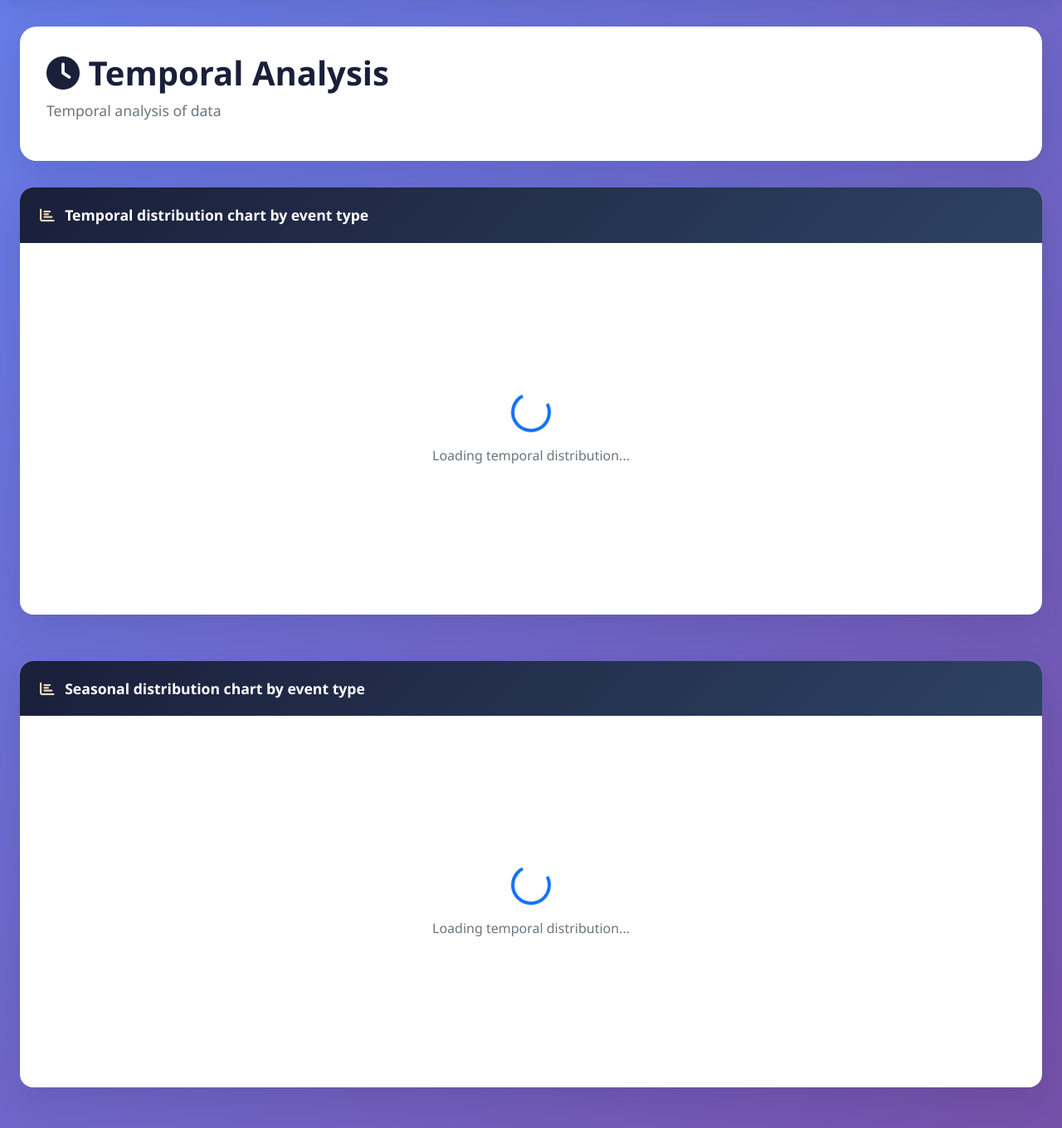
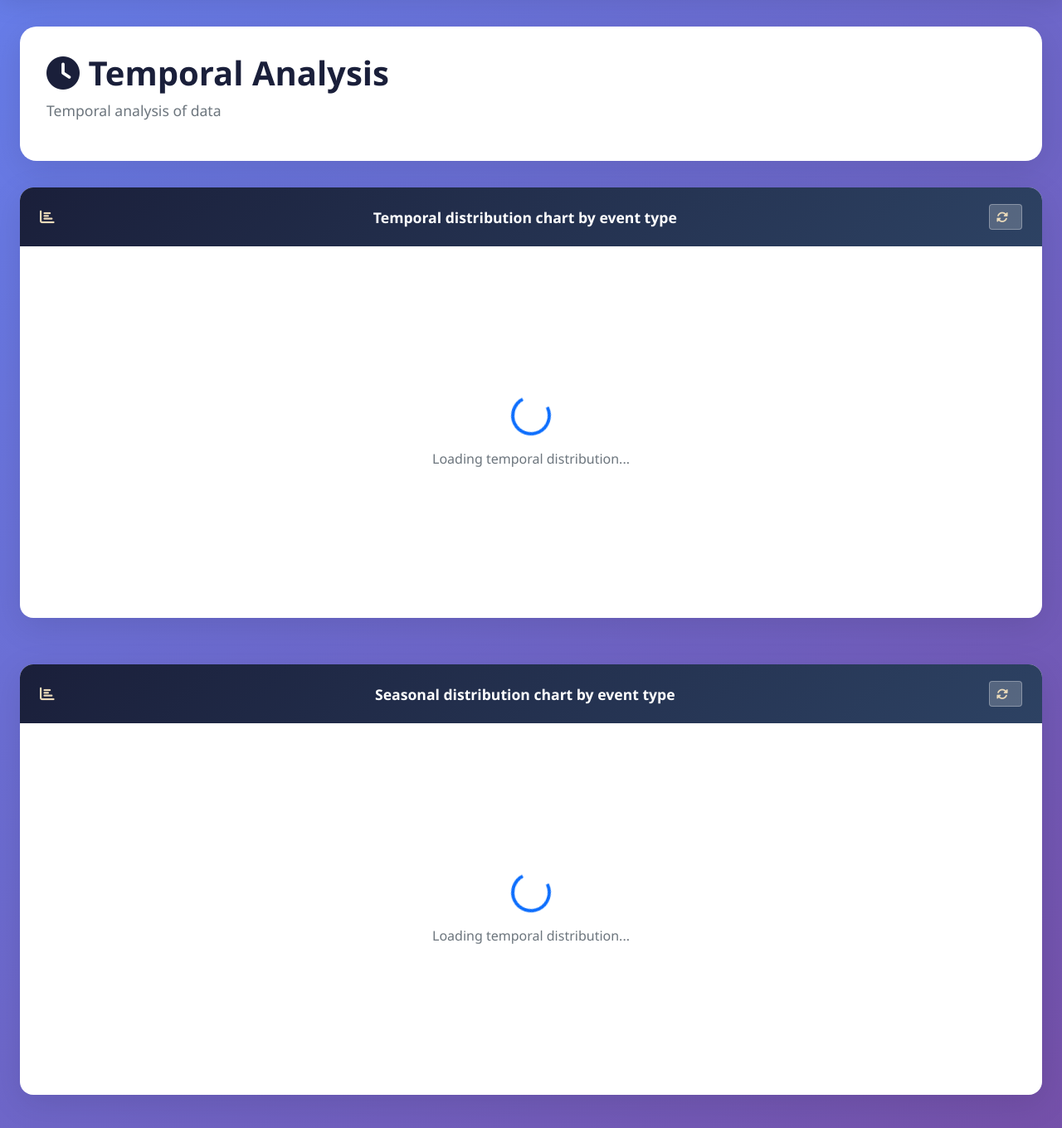
Before and after one commit to monteleone-1883922/Natural_Event_Mining, a Flask app: template templates/temporal_analysis.html in a window 1280 px wide. Shown: the part 78-1438 px from the top of the page at 83% size. Run offline with Flask 3, Linux system fonts and the light colour scheme; the template is opened without the code that fills it, so the values that code supplies are empty; parts of the project's set-up code (start-up, migrations or seed data) failed here and were passed over; some libraries are stand-ins or nearby versions.

Commit message:
added reloading

```diff
--- a/app.py
+++ b/app.py
@@ -333,7 +333,7 @@ def api_seasonality():
         .agg([
         pl.len().alias('count')
     ]).with_columns(
-        pl.col(MONTH).map_elements(lambda m: month_map[m], return_dtype=pl.Utf8)
+        pl.col(MONTH).replace_strict(month_map, return_dtype=pl.Utf8)
     )
 
 
--- a/templates/base.html
+++ b/templates/base.html
@@ -216,6 +216,32 @@
             background-clip: text;
         }
 
+        .card-header .btn-light {
+            background: rgba(255, 255, 255, 0.2);
+            border: 1px solid rgba(255, 255, 255, 0.3);
+            color: white;
+            transition: all 0.3s ease;
+        }
+
+        .card-header .btn-light:hover {
+            background: rgba(255, 255, 255, 0.3);
+            border-color: rgba(255, 255, 255, 0.5);
+        }
+
+        /* Animazione solo per l'icona */
+        .rotating {
+            animation: rotate 1s linear infinite;
+        }
+
+        @keyframes rotate {
+            from {
+                transform: rotate(0deg);
+            }
+            to {
+                transform: rotate(360deg);
+            }
+        }
+
         /* Responsive */
         @media (max-width: 768px) {
             .page-header {
@@ -348,6 +374,36 @@
                     }
                 });
         }
+
+        function reloadChart(url, element_id, loading_id) {
+            const button = event.currentTarget;
+            const icon = button.querySelector('i');
+
+            // Aggiungi animazione rotazione
+            icon.classList.add('rotating');
+            button.disabled = true;
+
+
+            // Mostra loading e nascondi grafico
+            const container = document.getElementById(element_id);
+            const loading = document.getElementById(loading_id);
+
+            if (container) container.style.display = 'none';
+            if (loading) loading.style.display = 'flex';
+
+            // Ricarica heatmap
+            loadChart(
+                url,
+                element_id,
+                loading_id
+            );
+
+        // Rimuovi animazione dopo 2 secondi
+        setTimeout(() => {
+            icon.classList.remove('rotating');
+            button.disabled = false;
+        }, 2000);
+    }
     </script>
 
 
--- a/templates/temporal_analysis.html
+++ b/templates/temporal_analysis.html
@@ -18,8 +18,15 @@
             <!-- Missing Percentage Chart -->
             <div class="col-12 mb-4">
                 <div class="card">
-                    <div class="card-header">
+                    <div class="card-header d-flex justify-content-between align-items-center">
                         <i class="fas fa-chart-bar"></i> Temporal distribution chart by event type
+                        <button class="btn btn-sm btn-light" onclick="reloadChart(
+                            '/api/temporal_analysis/temporal_distribution',
+                            'temporalDistributionChart',
+                            'loading-temporal'
+                            )" title="Reload chart">
+                            <i class="fas fa-sync-alt"></i>
+                        </button>
                     </div>
                     <div class="card-body">
                         <!-- Loading spinner -->
@@ -40,8 +47,11 @@
             <!-- Missing Percentage Chart -->
             <div class="col-12 mb-4">
                 <div class="card">
-                    <div class="card-header">
+                    <div class="card-header d-flex justify-content-between align-items-center">
                         <i class="fas fa-chart-bar"></i> Monthly distribution Heatmap - {{ event_type }}
+                        <button class="btn btn-sm btn-light" onclick="reloadChartEventType('{{ eventType }}')" title="Reload chart">
+                            <i class="fas fa-sync-alt"></i>
+                        </button>
                     </div>
                     <div class="card-body">
                         <div id="loading-{{ event_type }}" class="loading">
@@ -60,8 +70,16 @@
             <!-- Missing Percentage Chart -->
             <div class="col-12 mb-4">
                 <div class="card">
-                    <div class="card-header">
+                    <div class="card-header d-flex justify-content-between align-items-center">
                         <i class="fas fa-chart-bar"></i> Seasonal distribution chart by event type
+                        <button class="btn btn-sm btn-light" onclick="reloadChart(
+                            '/api/temporal_analysis/seasonality',
+                            'seasonalDistributionChart',
+                            'loading-seasonal'
+                            )" title="Reload chart">
+                            <i class="fas fa-sync-alt"></i>
+                        </button>
+
                     </div>
                     <div class="card-body">
                         <!-- Loading spinner -->
@@ -109,6 +127,13 @@
         'loading-seasonal'
     );
 
+    function reloadChartEventType(event_type) {
+        const url = `/api/temporal_analysis/monthly_distribution/${event_type}`;
+        const containerId = `heatmap-${event_type}`;
+        const loadingId = `loading-${event_type}`;
+        reloadChart(url, containerId, loadingId);
+    }
+
 
 
 </script>
```
Also changed, not shown: templates/missing_values.html (+24 -3 lines).
